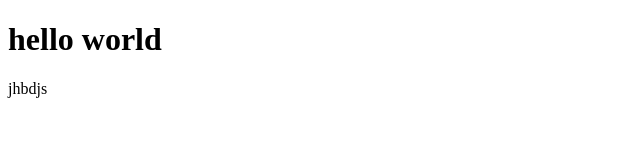
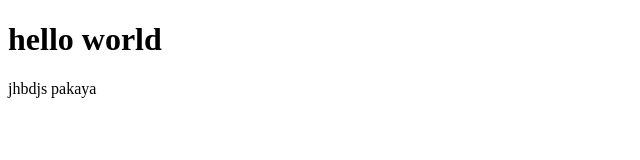
Before and after one commit to Methexx/gitsesion, a plain HTML site: page index.html in a window 1280 px wide. Shown: the full height of the page, 0-640 px from the left. Drawn offline with Linux system fonts and the light colour scheme.

Commit message:
feat :add new onet

```diff
--- a/index.html
+++ b/index.html
@@ -8,5 +8,6 @@
 <body>
     <h1>hello world</h1>
     jhbdjs
+    pakaya
 </body>
 </html>
```
